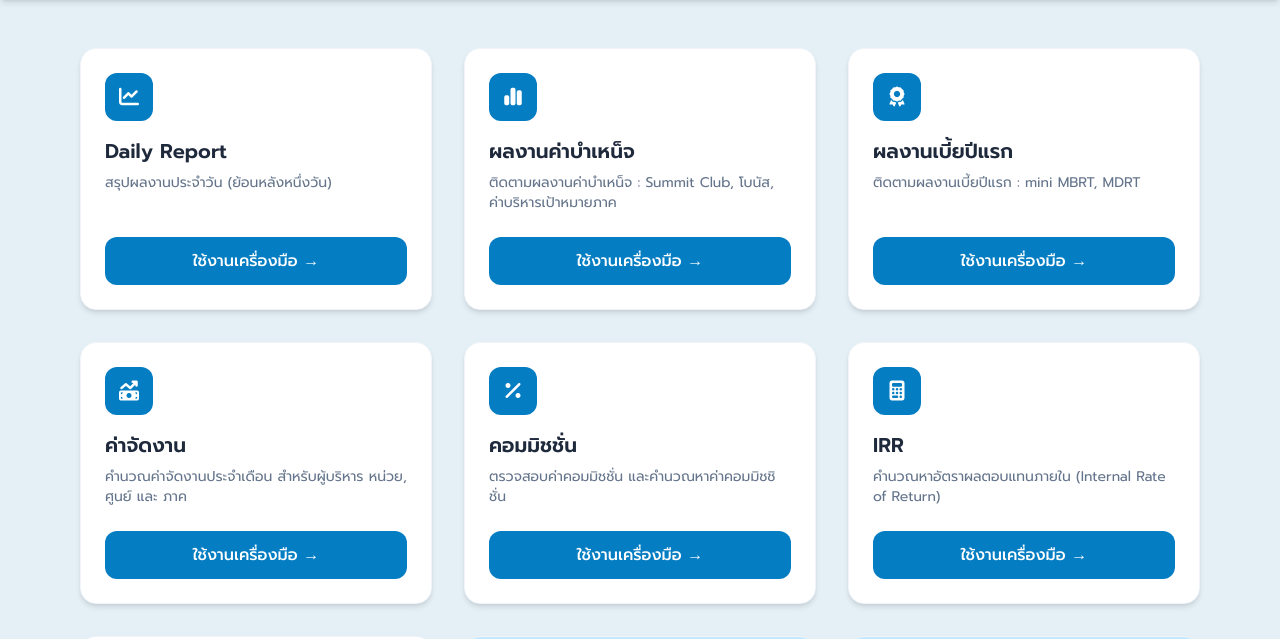
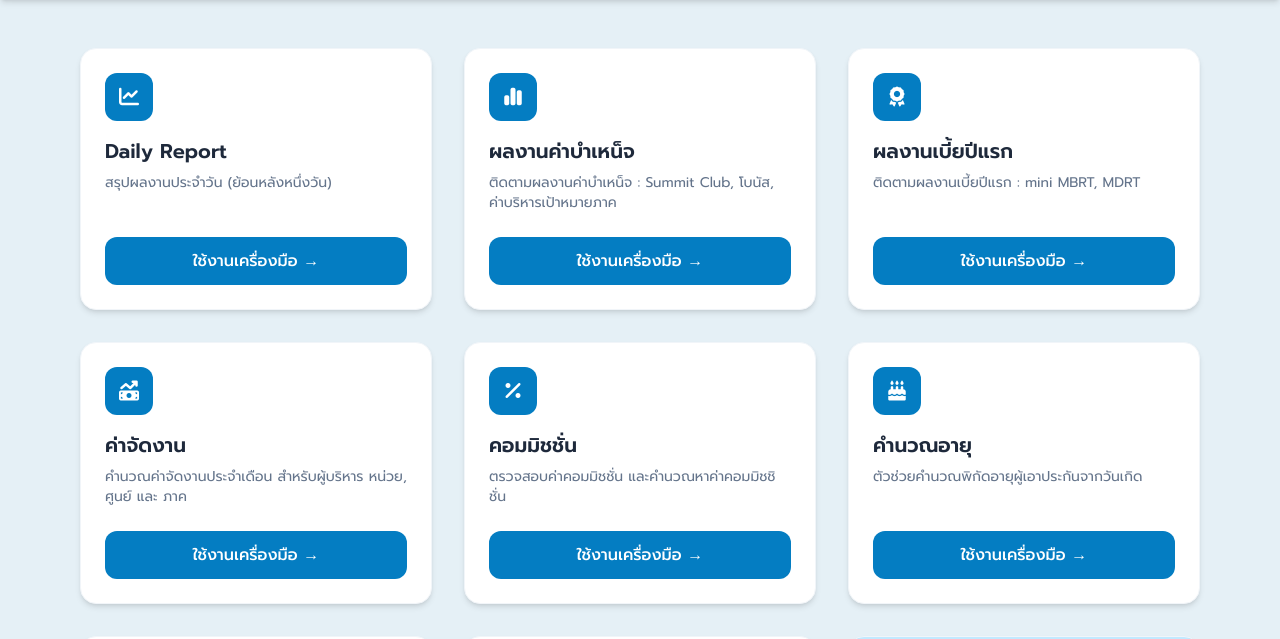
Before and after one commit to tonSK/98, a plain HTML site: page index.html in a window 1280 px wide. Shown: the part 84-723 px from the top of the page. Drawn offline with nearby package versions, Linux system fonts and the light colour scheme.

Commit message:
Update index.html

```diff
--- a/index.html
+++ b/index.html
@@ -112,6 +112,20 @@
                 </a>
             </div>
 
+            <!-- อายุ -->
+            <div class="bg-white rounded-2xl shadow-md hover:shadow-xl transition-all duration-300 p-6 flex flex-col justify-between border border-slate-100 group">
+                <div>
+                    <div style="background-color: #047dc2;" class="w-12 h-12 text-white rounded-xl flex items-center justify-center text-xl mb-4 transition-colors group-hover:bg-[#273482]">
+                        <i class="fa-solid fa-cake-candles"></i>
+                    </div>
+                    <h2 class="text-xl font-semibold text-slate-800 mb-2">คำนวณอายุ</h2>
+                    <p class="text-slate-500 text-sm mb-6">ตัวช่วยคำนวณพิกัดอายุผู้เอาประกันจากวันเกิด</p>
+                </div>
+                <a href="https://tonsk.github.io/98/age" target="_blank" rel="noopener noreferrer" class="tool-btn block w-full py-3 text-white font-medium text-center rounded-xl">
+                    ใช้งานเครื่องมือ &rarr;
+                </a>
+            </div>
+
             <!-- เครื่องมือที่ 1: IRR -->
             <div class="bg-white rounded-2xl shadow-md hover:shadow-xl transition-all duration-300 p-6 flex flex-col justify-between border border-slate-100 group">
                 <div>
```
